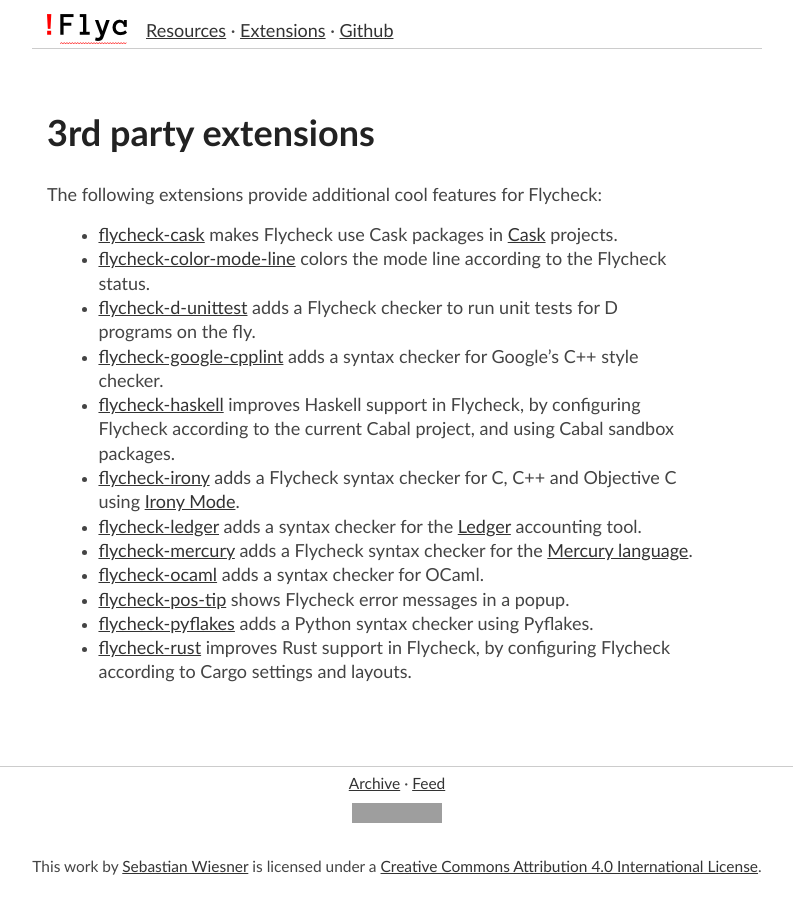
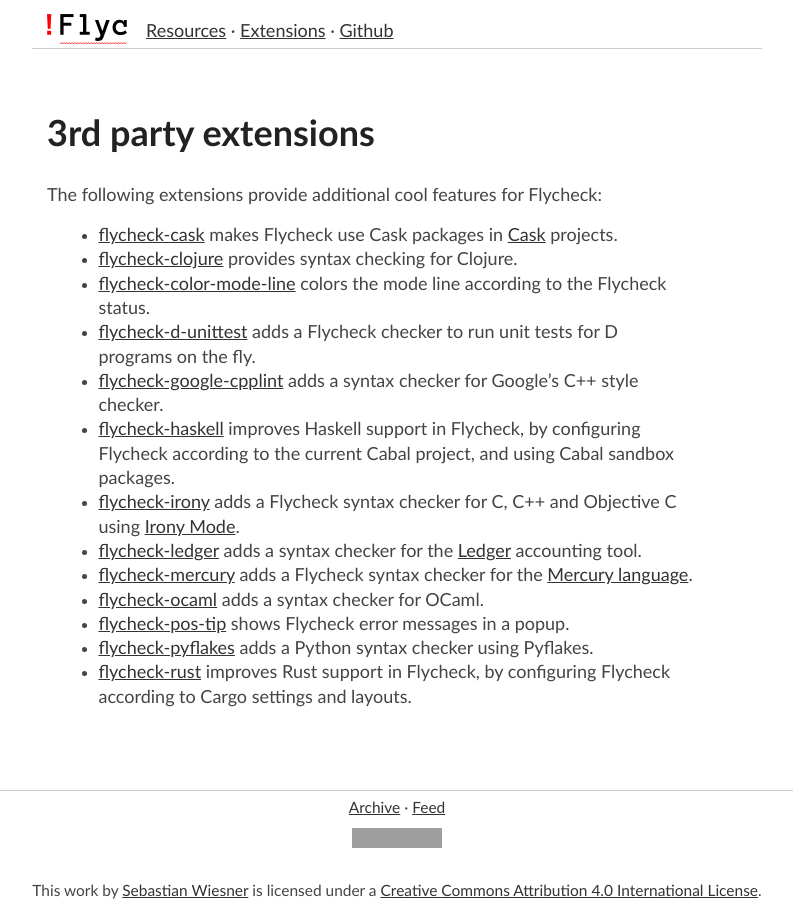
Before and after one commit to cmarqu/flycheck.github.io, a Jekyll site: the page built from extensions.md, in a window 1280 px wide. Shown: the whole page, without its empty margins (243-1036 px from the left). Built offline with Jekyll 4.4.1, drawn with Linux system fonts in a browser that asks for light colours; grey boxes are pictures that could not be loaded.

Commit message:
Add flycheck-clojure extension

```diff
--- a/extensions.md
+++ b/extensions.md
@@ -7,6 +7,8 @@
 
 - [flycheck-cask](https://github.com/flycheck/flycheck-cask) makes Flycheck use
   Cask packages in [Cask](https://github.com/cask/cask) projects.
+- [flycheck-clojure](https://github.com/clojure-emacs/squiggly-clojure) provides
+  syntax checking for Clojure.
 - [flycheck-color-mode-line](https://github.com/flycheck/flycheck-color-mode-line)
   colors the mode line according to the Flycheck status.
 - [flycheck-d-unittest](https://github.com/flycheck/flycheck-d-unittest) adds a
```
